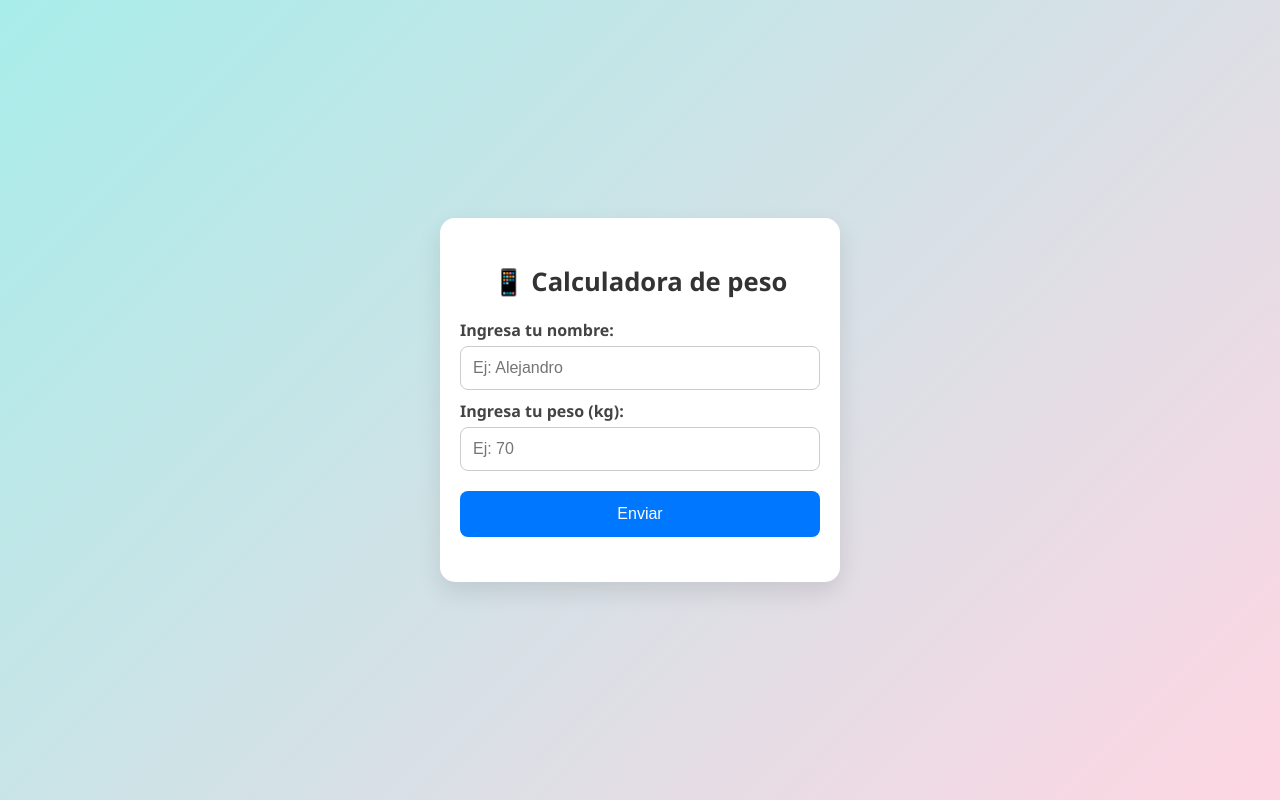
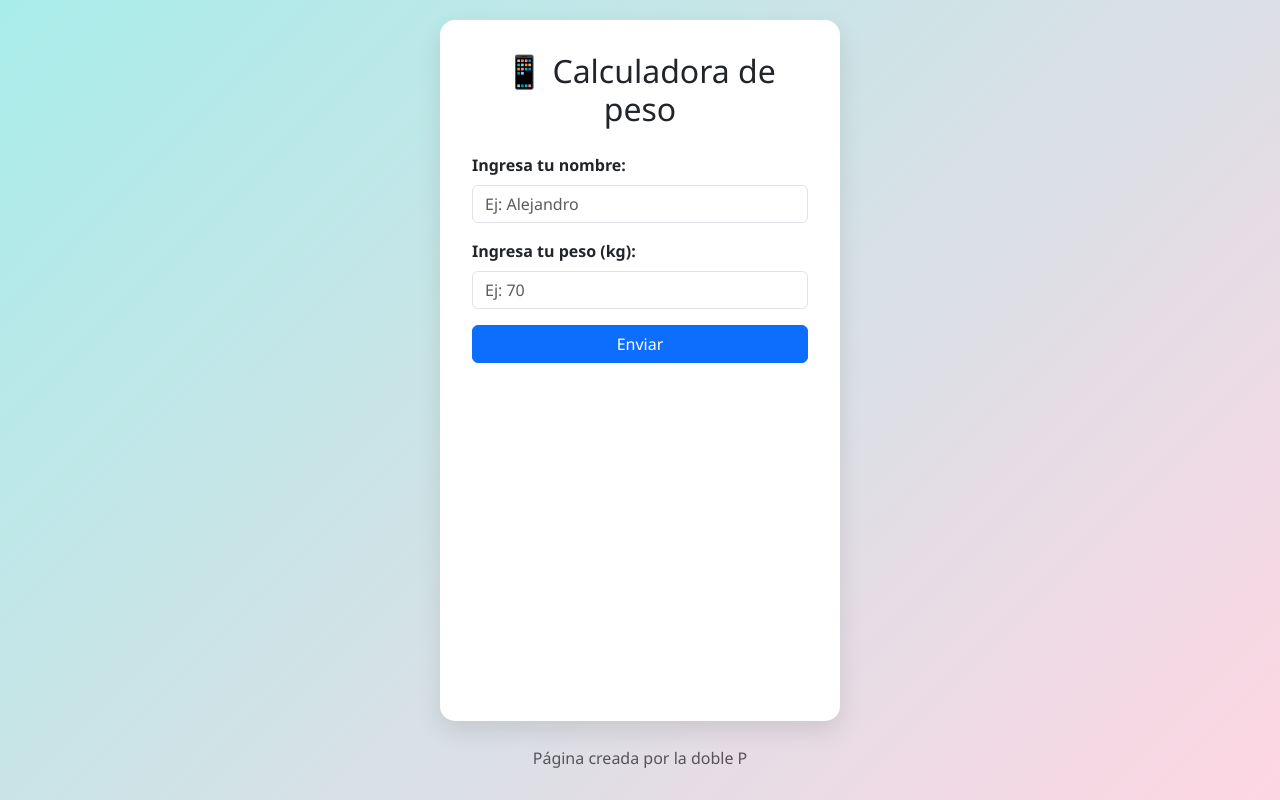
Before and after one commit to PabloMartinPadilla/BromaCalculadora, a plain HTML site: page index.html in a window 1280 px wide. Drawn offline with nearby package versions, Linux system fonts and the light colour scheme.

Commit message:
Update index.html

```diff
--- a/index.html
+++ b/index.html
@@ -1,129 +1,96 @@
 <!DOCTYPE html>
 <html lang="es">
 <head>
-  <meta charset="UTF-8">
-  <meta name="viewport" content="width=device-width, initial-scale=1.0">
+  <meta charset="UTF-8" />
+  <meta name="viewport" content="width=device-width, initial-scale=1" />
   <title>Calculadora de peso</title>
+  <!-- Bootstrap 5 CSS -->
+  <link href="https://cdn.jsdelivr.net/npm/bootstrap@5.3.0/dist/css/bootstrap.min.css" rel="stylesheet" />
   <style>
-    * {
-      box-sizing: border-box;
-    }
-
     body {
-      font-family: 'Segoe UI', sans-serif;
-      margin: 0;
-      padding: 0;
       background: linear-gradient(135deg, #a8edea, #fed6e3);
       min-height: 100vh;
       display: flex;
+      flex-direction: column;
       align-items: center;
       justify-content: center;
       padding: 20px;
+      font-family: 'Segoe UI', sans-serif;
+      margin: 0;
+      min-height: 100vh;
     }
-
     .container {
-      background-color: white;
-      padding: 25px 20px;
+      background: white;
+      padding: 2rem;
       border-radius: 15px;
       box-shadow: 0 10px 25px rgba(0,0,0,0.1);
+      max-width: 400px;
       width: 100%;
-      max-width: 400px;
       text-align: center;
       animation: fadeIn 0.8s ease;
+      flex-grow: 1;
     }
-
-    h2 {
-      color: #333;
-      margin-bottom: 20px;
-      font-size: 1.6rem;
-    }
-
-    label {
-      display: block;
-      text-align: left;
-      font-weight: bold;
-      margin-top: 10px;
-      color: #444;
-      font-size: 1rem;
-    }
-
-    input {
-      width: 100%;
-      padding: 12px;
-      margin-top: 5px;
-      border-radius: 8px;
-      border: 1px solid #ccc;
-      font-size: 16px;
-      outline: none;
-      transition: border-color 0.3s ease;
-    }
-
-    input:focus {
-      border-color: #0077ff;
-    }
-
-    button {
-      margin-top: 20px;
-      padding: 14px;
-      background-color: #0077ff;
-      color: white;
-      border: none;
-      border-radius: 8px;
-      font-size: 16px;
-      cursor: pointer;
-      width: 100%;
-      transition: background-color 0.3s ease;
-    }
-
-    button:hover {
-      background-color: #005fd1;
-    }
-
-    #resultado {
-      margin-top: 20px;
-      font-size: 18px;
-      font-weight: 500;
-      color: #2c2c2c;
-    }
-
-    #imagen {
-      display: none;
-      margin-top: 20px;
-      width: 70px;
-      animation: bounce 0.6s;
-    }
-
     #musica {
       display: none;
     }
-
+    #alerta {
+      display: none;
+      position: fixed;
+      top: 50%;
+      left: 50%;
+      transform: translate(-50%, -50%);
+      z-index: 9999;
+      width: 90%;
+      max-width: 400px;
+      box-shadow: 0 4px 10px rgba(0,0,0,0.3);
+      border-radius: 0.375rem;
+      text-align: center;
+      font-weight: 600;
+    }
+    footer {
+      margin-top: 15px;
+      padding: 10px 0;
+      text-align: center;
+      color: #555;
+      font-weight: 500;
+    }
     @keyframes fadeIn {
       from {opacity: 0; transform: translateY(-20px);}
       to {opacity: 1; transform: translateY(0);}
-    }
-
-    @keyframes bounce {
-      0%, 100% { transform: translateY(0); }
-      50% { transform: translateY(-10px); }
     }
   </style>
 </head>
 <body>
 
   <div class="container">
-    <h2>📱 Calculadora de peso</h2>
-    <label for="nombre">Ingresa tu nombre:</label>
-    <input type="text" id="nombre" placeholder="Ej: Alejandro">
+    <h2 class="mb-4">📱 Calculadora de peso</h2>
 
-    <label for="peso">Ingresa tu peso (kg):</label>
-    <input type="number" id="peso" placeholder="Ej: 70">
+    <label for="nombre" class="form-label text-start d-block fw-bold">Ingresa tu nombre:</label>
+    <input type="text" id="nombre" class="form-control mb-3" placeholder="Ej: Alejandro" />
 
-    <button onclick="mostrarAlReves()">Enviar</button>
+    <label for="peso" class="form-label text-start d-block fw-bold">Ingresa tu peso (kg):</label>
+    <input type="number" id="peso" class="form-control mb-3" placeholder="Ej: 70" />
 
-    <p id="resultado"></p>
-    <img id="imagen" src="https://w7.pngwing.com/pngs/778/387/png-transparent-smiley-thumb-signal-emoticon-smiley-miscellaneous-face-smiley.png" alt="Smiley" />
+    <button onclick="mostrarAlReves()" class="btn btn-primary w-100 mb-3">Enviar</button>
+
+    <p id="resultado" class="fs-5 fw-semibold"></p>
+
+    <img id="gif" src="https://i.pinimg.com/originals/e5/49/b1/e549b1e2cb82f0b15f69eb6f57ba7581.gif" alt="GIF divertido" class="img-fluid mb-3 d-none rounded" />
+    <img id="emoji" src="https://w7.pngwing.com/pngs/778/387/png-transparent-smiley-thumb-signal-emoticon-smiley-miscellaneous-face-smiley.png" alt="Smiley pulgar arriba" class="img-fluid mb-3 d-none rounded" />
+
+    <div id="alerta" class="alert alert-danger" role="alert">
+      ⚠️ Ojo con los bizcochitos!!
+    </div>
+
     <div id="musica"></div>
   </div>
+
+  <footer>
+    Página creada por la doble P
+  </footer>
+
+  <!-- Bootstrap 5 JS -->
+  <script src="https://cdn.jsdelivr.net/npm/bootstrap@5.3.0/dist/js/bootstrap.bundle.min.js"></script>
 
   <script>
     function mostrarAlReves() {
@@ -131,17 +98,26 @@
       const peso = document.getElementById('peso').value;
 
       const resultado = document.getElementById('resultado');
-      resultado.textContent = `Hola ${peso} kg tu peso es: ${nombre}. Aprendan a programar. Firma: la doble P`;
+      const gif = document.getElementById('gif');
+      const emoji = document.getElementById('emoji');
+      const musica = document.getElementById('musica');
+      const alerta = document.getElementById('alerta');
 
-      const imagen = document.getElementById('imagen');
-      imagen.style.display = 'block';
+      resultado.textContent = `Hola ${peso} kg tu peso es: ${nombre}`;
+      gif.classList.remove('d-none');
+      emoji.classList.remove('d-none');
 
-      const musica = document.getElementById('musica');
       musica.innerHTML = `
         <iframe width="0" height="0"
-          src="https://www.youtube.com/embed/qSTFZltY3xU?autoplay=1&start=49"
+          src="https://www.youtube.com/embed/uXce8JsavFo?autoplay=1&start=50"
           frameborder="0" allow="autoplay"></iframe>
       `;
+
+      alerta.style.display = 'none';
+
+      setTimeout(() => {
+        alerta.style.display = 'block';
+      }, 3000);
     }
   </script>
 
```
